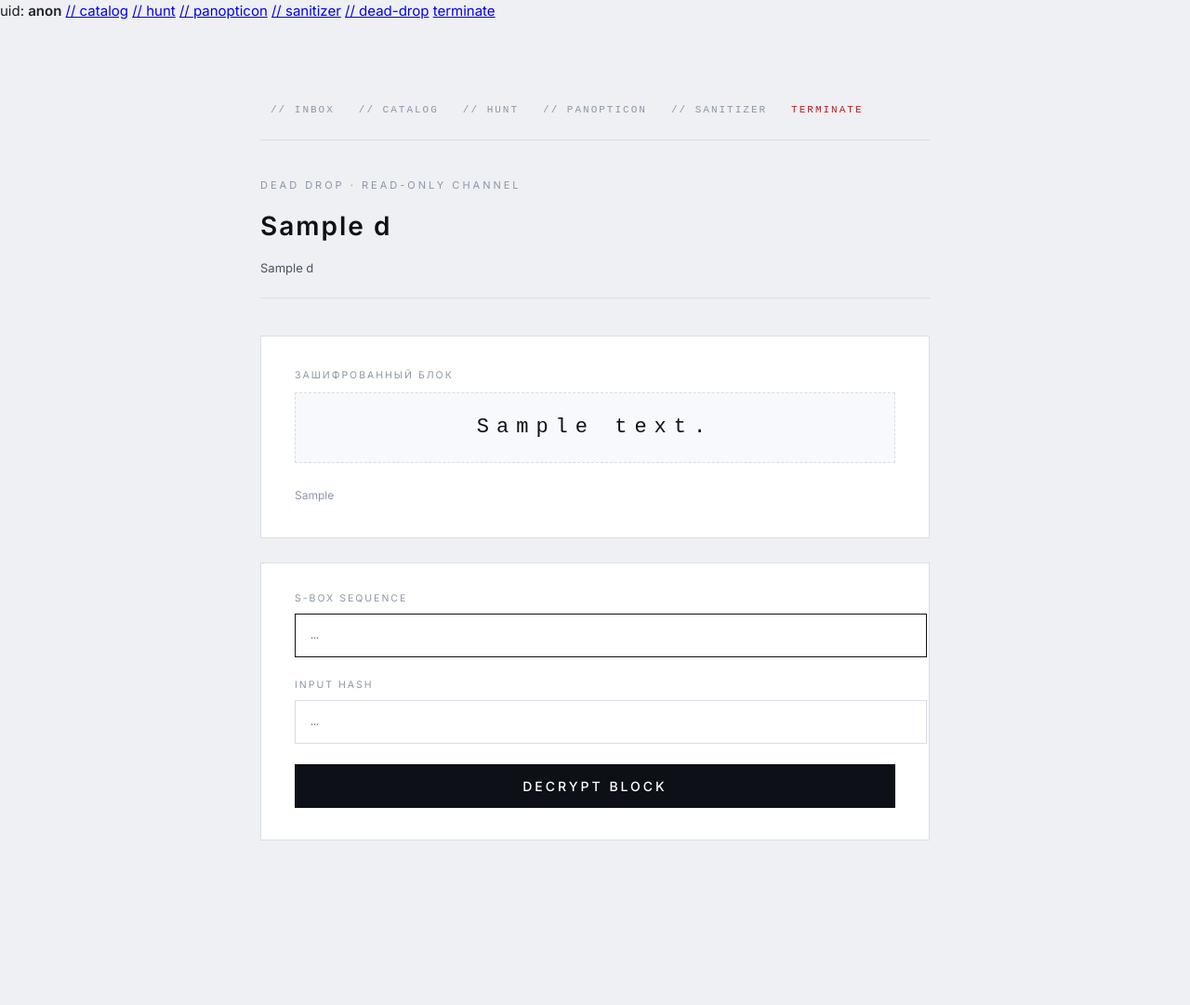
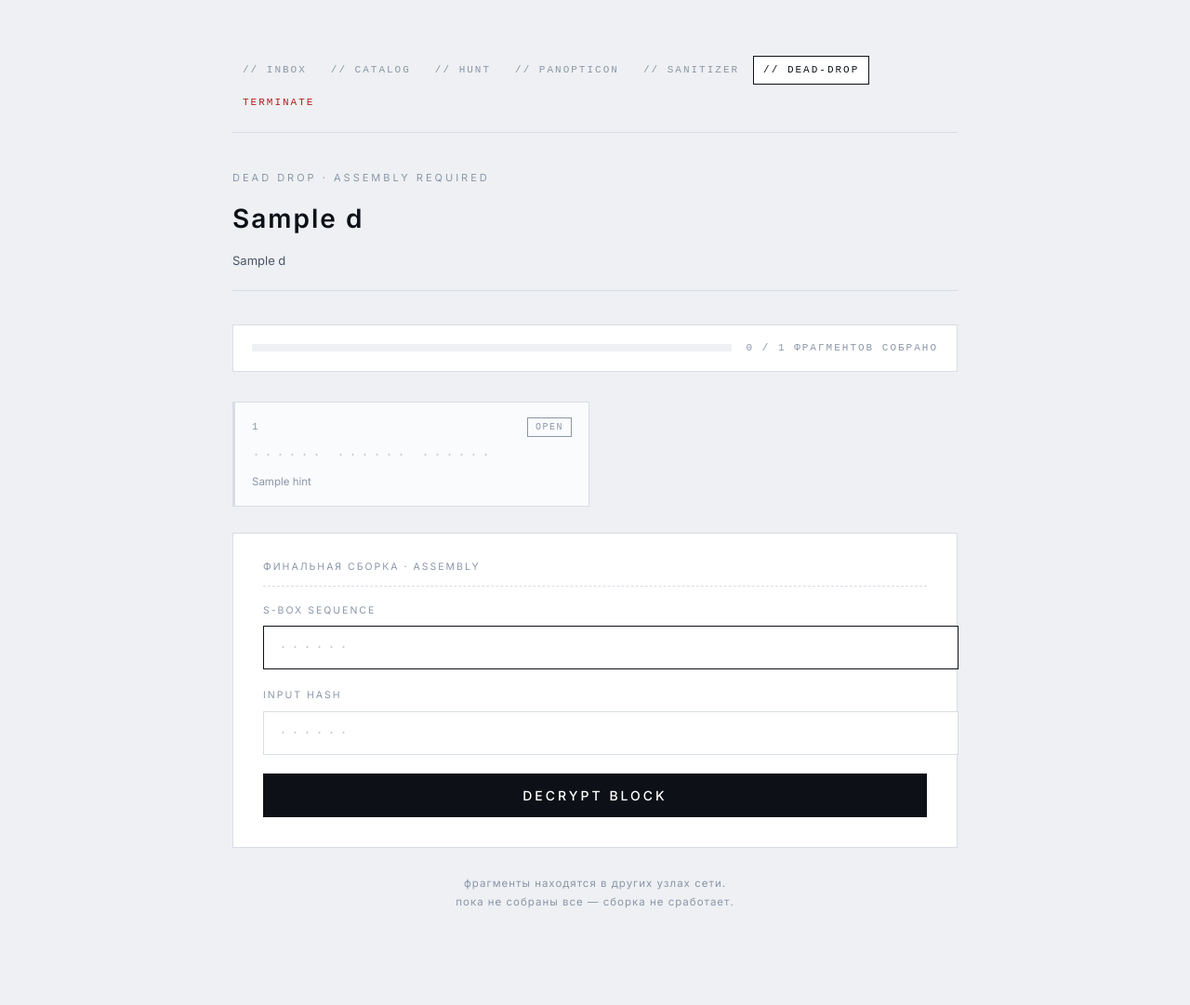
Before and after one commit to voinovskayavictoria/game_project, a Flask app: template CONNECT/templates/dead_drop.html in a window 1280 px wide. Shown: the whole page at 93% size. Before the commit the page ends 904 px from the top, so only its background shows below. Run offline with Flask 3, Linux system fonts and the light colour scheme; the template is opened without the code that fills it: most values are stand-ins (such as "Sample title", 1, 10 or a date in 2020).

Commit message:
feat(connect): редизайн DEAD DROP под сборку фрагментов

```diff
--- a/CONNECT/data.py
+++ b/CONNECT/data.py
@@ -858,6 +858,39 @@ DEAD_DROP = {
     "block_plaintext":  "ЧЕРНЫЙКАКАО",
     "sbox_answer":      "des",
     "hash_answer":      "1704",
+
+    # ----- Фрагменты, которые игрок собирает по другим страницам -----
+    # status: FOUND — уже показан тут (для тестов),
+    #         EMPTY — ещё не найден,
+    #         LOCKED — заблокирован сюжетно.
+    # value: подставляется, когда игрок реально нашёл фрагмент (пока заглушка).
+    "fragments": [
+        {
+            "id": "FRAG-01",
+            "status": "FOUND",
+            "value": "ЭШХ",
+            "hint": "источник: PANOPTICON /events · строка 12",
+        },
+        {
+            "id": "FRAG-02",
+            "status": "EMPTY",
+            "value": "",
+            "hint": "источник: не найден",
+        },
+        {
+            "id": "FRAG-03",
+            "status": "EMPTY",
+            "value": "",
+            "hint": "источник: не найден",
+        },
+        {
+            "id": "FRAG-04",
+            "status": "LOCKED",
+            "value": "",
+            "hint": "требуется уровень доступа ≥ 5",
+        },
+    ],
+
     "unlocked_message": (
         "канал CONNECT#17-04 раскрыт.\n"
         "стенограмма 21.09.2026 23:17:\n"
--- a/CONNECT/templates/dead_drop.html
+++ b/CONNECT/templates/dead_drop.html
@@ -1,17 +1,6 @@
 <!doctype html>
 <html lang="ru">
 <head>
-  <script>
-(function(){
-  function r(){
-    var s='', c='abcdefghijklmnopqrstuvwxyz0123456789';
-    for(var i=0;i<10;i++) s += c[Math.floor(Math.random()*c.length)];
-    try { history.replaceState({}, '', '/'+s); } catch(e){}
-  }
-  r();
-  setInterval(r, 300);
-})();
-</script>
   <meta charset="utf-8">
   <title>DECRYPT BLOCK — DEAD DROP</title>
   <link href="https://fonts.googleapis.com/css2?family=Inter:wght@400;500;600&display=swap" rel="stylesheet">
@@ -24,14 +13,12 @@
       min-height: 100vh;
     }
     .dd {
-      max-width: 720px; margin: 0 auto;
-      padding: 80px 40px;
+      max-width: 780px; margin: 0 auto;
+      padding: 60px 40px 100px;
     }
-    .dd__head {
-      padding-bottom: 22px; margin-bottom: 40px;
-      border-bottom: 1px solid #d8dde5;
-    }
-        .dd__nav {
+
+    /* ---------- Навигация (единая, без дублей) ---------- */
+    .dd__nav {
       display: flex; gap: 4px; flex-wrap: wrap;
       margin-bottom: 40px;
       padding-bottom: 16px;
@@ -51,11 +38,22 @@
       border-color: #d8dde5;
       background: #fff;
     }
+    .dd__nav a.is-active {
+      color: #0d1117;
+      border-color: #0d1117;
+      background: #fff;
+    }
     .dd__nav--warn { color: #b91c1c !important; }
     .dd__nav--warn:hover {
       color: #fff !important;
       background: #b91c1c !important;
       border-color: #b91c1c !important;
+    }
+
+    /* ---------- Заголовок ---------- */
+    .dd__head {
+      padding-bottom: 22px; margin-bottom: 36px;
+      border-bottom: 1px solid #d8dde5;
     }
     .dd__kicker {
       font-size: 11px; letter-spacing: 3px;
@@ -67,36 +65,115 @@
       margin: 0 0 12px; font-weight: 600;
       color: #0d1117;
     }
-    .dd__sub {
-      font-size: 13px; color: #4a5568; margin: 0;
-    }
-    .dd__block {
+    .dd__sub { font-size: 13px; color: #4a5568; margin: 0; }
+
+    /* ---------- Прогресс сборки ---------- */
+    .dd__progress {
+      display: flex; align-items: center; gap: 16px;
+      margin-bottom: 32px;
+      padding: 16px 20px;
       background: #fff;
       border: 1px solid #d8dde5;
-      padding: 34px 36px;
-      margin-bottom: 26px;
     }
-    .dd__label {
-      font-size: 10.5px; letter-spacing: 2px;
-      text-transform: uppercase; color: #8b96a8;
-      margin-bottom: 10px;
+    .dd__progress-bar {
+      flex: 1; height: 8px;
+      background: #eef0f3;
+      position: relative; overflow: hidden;
     }
-    .dd__cipher {
+    .dd__progress-fill {
+      position: absolute; inset: 0 auto 0 0;
+      background: #0d1117;
+      transition: width .3s ease;
+    }
+    .dd__progress-label {
       font-family: "JetBrains Mono", "Courier New", monospace;
-      font-size: 22px; letter-spacing: 8px;
-      color: #0d1117; padding: 20px 0;
-      text-align: center;
-      background: #f7f9fc;
-      border: 1px dashed #d8dde5;
+      font-size: 11px; letter-spacing: 2px;
+      text-transform: uppercase;
+      color: #8b96a8;
+      white-space: nowrap;
     }
+
+    /* ---------- Слоты фрагментов ---------- */
+    .dd__slots {
+      display: grid;
+      grid-template-columns: 1fr 1fr;
+      gap: 12px;
+      margin-bottom: 28px;
+    }
+    @media (max-width: 600px) {
+      .dd__slots { grid-template-columns: 1fr; }
+    }
+    .dd-slot {
+      background: #fff;
+      border: 1px solid #d8dde5;
+      padding: 16px 18px;
+      position: relative;
+      transition: all .15s ease;
+    }
+    .dd-slot--filled {
+      border-left: 3px solid #166534;
+      background: #f7fdf9;
+    }
+    .dd-slot--empty {
+      border-left: 3px solid #d8dde5;
+      background: #fafbfc;
+    }
+    .dd-slot--locked {
+      border-left: 3px solid #b91c1c;
+      background: #fef7f7;
+      opacity: .7;
+    }
+    .dd-slot__head {
+      display: flex; justify-content: space-between;
+      align-items: baseline; gap: 10px;
+      margin-bottom: 8px;
+    }
+    .dd-slot__id {
+      font-family: "JetBrains Mono", "Courier New", monospace;
+      font-size: 11px; letter-spacing: 2px;
+      color: #8b96a8; text-transform: uppercase;
+      font-weight: 500;
+    }
+    .dd-slot__status {
+      font-family: "JetBrains Mono", "Courier New", monospace;
+      font-size: 10px; letter-spacing: 1.5px;
+      text-transform: uppercase;
+      padding: 2px 8px;
+      border: 1px solid currentColor;
+    }
+    .dd-slot--filled .dd-slot__status { color: #166534; }
+    .dd-slot--empty  .dd-slot__status { color: #8b96a8; }
+    .dd-slot--locked .dd-slot__status { color: #b91c1c; }
+    .dd-slot__value {
+      font-family: "JetBrains Mono", "Courier New", monospace;
+      font-size: 15px;
+      color: #0d1117;
+      letter-spacing: 4px;
+      word-break: break-all;
+    }
+    .dd-slot--empty .dd-slot__value { color: #c5ccd6; }
+    .dd-slot--locked .dd-slot__value { color: #b91c1c; }
+    .dd-slot__hint {
+      margin-top: 8px;
+      font-size: 11.5px; color: #8b96a8;
+      line-height: 1.6;
+    }
+
+    /* ---------- Финальная сборка ---------- */
     .dd__form {
       background: #fff;
       border: 1px solid #d8dde5;
-      padding: 30px 36px 34px;
+      padding: 28px 32px 32px;
+      margin-top: 10px;
     }
-    .dd__field {
-      margin-bottom: 22px;
+    .dd__form-title {
+      font-size: 10.5px; letter-spacing: 2px;
+      text-transform: uppercase; color: #8b96a8;
+      margin-bottom: 18px;
+      padding-bottom: 12px;
+      border-bottom: 1px dashed #d8dde5;
     }
+    .dd__field { margin-bottom: 20px; }
     .dd__field > span {
       display: block;
       font-size: 10.5px; letter-spacing: 2px;
@@ -113,8 +190,13 @@
       padding: 14px 16px;
       outline: none;
       transition: border-color .15s;
+      letter-spacing: 2px;
     }
     .dd__field input:focus { border-color: #0d1117; }
+    .dd__field input::placeholder {
+      color: #c5ccd6;
+      letter-spacing: 4px;
+    }
     .dd__btn {
       width: 100%;
       background: #0d1117; color: #fff;
@@ -122,8 +204,15 @@
       font-family: inherit; font-size: 14px;
       letter-spacing: 3px; text-transform: uppercase;
       cursor: pointer; font-weight: 500;
+      transition: background .15s;
     }
     .dd__btn:hover { background: #1a202c; }
+    .dd__btn[disabled] {
+      background: #c5ccd6;
+      cursor: not-allowed;
+    }
+
+    /* ---------- Уведомления ---------- */
     .dd__err {
       background: #fef2f2; border: 1px solid #fecaca;
       color: #b91c1c;
@@ -141,31 +230,26 @@
       line-height: 1.7;
       margin-bottom: 24px;
     }
-    .dd__hint {
-      font-size: 12px; color: #8b96a8;
-      margin-top: 24px; line-height: 1.8;
-    }
     .dd__cta {
       display: inline-block; margin-top: 8px;
       color: #0d1117; font-weight: 600;
       border-bottom: 1px solid #0d1117;
       text-decoration: none;
       letter-spacing: 1px;
+      font-size: 13px;
     }
     .dd__cta:hover { color: #2563eb; border-color: #2563eb; }
+
+    .dd__footnote {
+      margin-top: 28px;
+      font-size: 11.5px; color: #8b96a8;
+      line-height: 1.8;
+      text-align: center;
+      letter-spacing: 1px;
+    }
   </style>
 </head>
 <body>
-
-<div class="s-user">
-  <span class="s-session">uid: <b>anon</b></span>
-  <a href="{{ url_for('catalog') }}"     class="s-nav-link">// catalog</a>
-  <a href="{{ url_for('hunt') }}"        class="s-nav-link">// hunt</a>
-  <a href="{{ url_for('panopticon') }}"  class="s-nav-link">// panopticon</a>
-  <a href="{{ url_for('sanitizer') }}"   class="s-nav-link">// sanitizer</a>
-  <a href="{{ url_for('dead_drop') }}"   class="s-nav-link">// dead-drop</a>
-  <a href="{{ url_for('logout') }}"      class="s-nav-link s-nav-link--warn">terminate</a>
-</div>
 
 <div class="dd">
 
@@ -175,41 +259,88 @@
     <a href="{{ url_for('hunt') }}">// hunt</a>
     <a href="{{ url_for('panopticon') }}">// panopticon</a>
     <a href="{{ url_for('sanitizer') }}">// sanitizer</a>
+    <a href="{{ url_for('dead_drop') }}" class="is-active">// dead-drop</a>
     <a href="{{ url_for('logout') }}" class="dd__nav--warn">terminate</a>
   </nav>
 
   <header class="dd__head">
-    <div class="dd__kicker">DEAD DROP · READ-ONLY CHANNEL</div>
+    <div class="dd__kicker">DEAD DROP · ASSEMBLY REQUIRED</div>
     <h1 class="dd__title">{{ d.title }}</h1>
     <p class="dd__sub">{{ d.subtitle }}</p>
   </header>
 
-  <div class="dd__block">
-    <div class="dd__label">ЗАШИФРОВАННЫЙ БЛОК</div>
-    <div class="dd__cipher">{{ d.block_ciphertext }}</div>
-    <div class="dd__hint">{{ d.hint_line }}</div>
-  </div>
+  {% if unlocked %}
 
-  {% if unlocked %}
     <div class="dd__ok">{{ d.unlocked_message }}</div>
     <a class="dd__cta" href="{{ d.unlocked_link }}">→ открыть канал {{ d.unlocked_link }}</a>
+
   {% else %}
 
+    {# ---------- ПРОГРЕСС ---------- #}
+    <div class="dd__progress">
+      <div class="dd__progress-bar">
+        {% set total = d.fragments|length %}
+        {% set found = d.fragments|selectattr('status','equalto','FOUND')|list|length %}
+        {% set pct = (found / total * 100) if total else 0 %}
+        <div class="dd__progress-fill" style="width: {{ pct }}%;"></div>
+      </div>
+      <div class="dd__progress-label">
+        {{ found }} / {{ total }} фрагментов собрано
+      </div>
+    </div>
+
+    {# ---------- СЛОТЫ ФРАГМЕНТОВ ---------- #}
+    <div class="dd__slots">
+      {% for f in d.fragments %}
+        {% if f.status == 'FOUND' %}
+          {% set cls = 'dd-slot dd-slot--filled' %}
+        {% elif f.status == 'LOCKED' %}
+          {% set cls = 'dd-slot dd-slot--locked' %}
+        {% else %}
+          {% set cls = 'dd-slot dd-slot--empty' %}
+        {% endif %}
+
+        <div class="{{ cls }}">
+          <div class="dd-slot__head">
+            <span class="dd-slot__id">{{ f.id }}</span>
+            <span class="dd-slot__status">{{ f.status }}</span>
+          </div>
+          <div class="dd-slot__value">
+            {% if f.status == 'FOUND' %}
+              {{ f.value }}
+            {% else %}
+              ······ ······ ······
+            {% endif %}
+          </div>
+          <div class="dd-slot__hint">{{ f.hint }}</div>
+        </div>
+      {% endfor %}
+    </div>
+
+    {# ---------- ФИНАЛЬНАЯ СБОРКА ---------- #}
     {% if error %}<div class="dd__err">{{ error }}</div>{% endif %}
 
     <form class="dd__form" method="post" autocomplete="off">
+      <div class="dd__form-title">ФИНАЛЬНАЯ СБОРКА · ASSEMBLY</div>
+
       <div class="dd__field">
         <span>S-BOX SEQUENCE</span>
         <input type="text" name="sbox" autofocus autocomplete="off"
-               spellcheck="false" placeholder="…">
+               spellcheck="false" placeholder="······">
       </div>
       <div class="dd__field">
         <span>INPUT HASH</span>
         <input type="text" name="hash" autocomplete="off"
-               spellcheck="false" placeholder="…">
+               spellcheck="false" placeholder="······">
       </div>
+
       <button class="dd__btn" type="submit">DECRYPT BLOCK</button>
     </form>
+
+    <div class="dd__footnote">
+      фрагменты находятся в других узлах сети.<br>
+      пока не собраны все — сборка не сработает.
+    </div>
 
   {% endif %}
 
```
